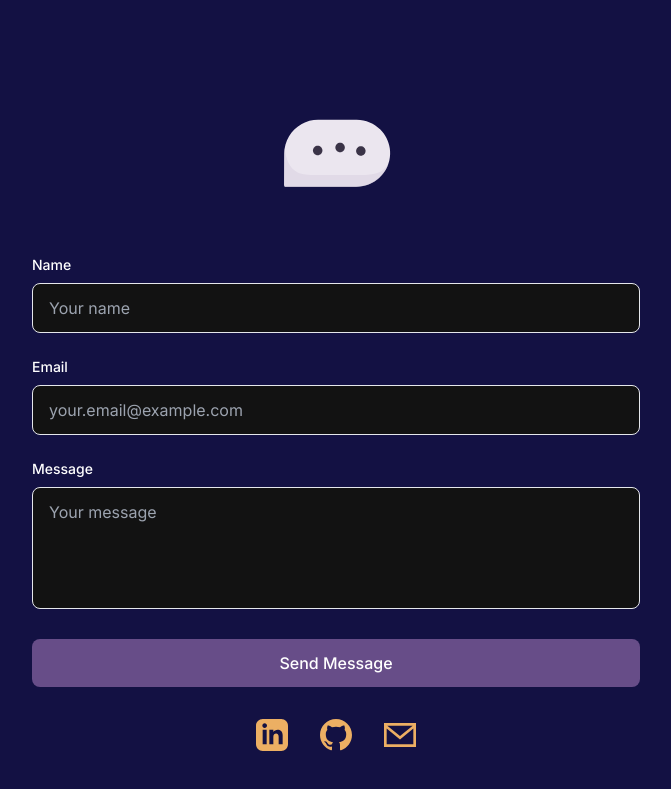
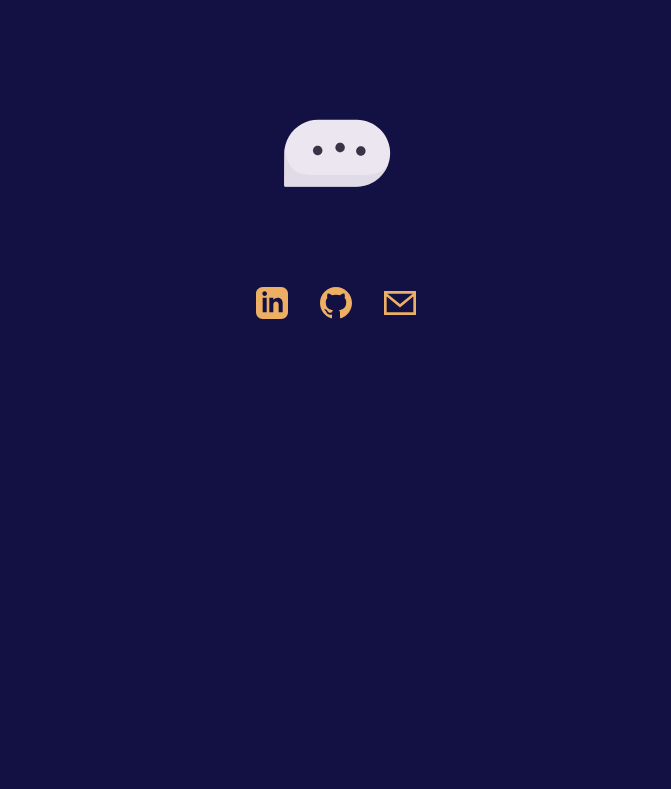
Before and after one commit to JacobLiberty/Porfolio, a Next.js app: page /portfolio/ in a window 1280 px wide. Shown: the part 3966-4755 px from the top of the page, without its empty margins (304-975 px from the left). After the commit the page ends 4349 px from the top, so only its background shows below. Built offline with nearby package versions, Linux system fonts and the light colour scheme.

Commit message:
remove form

```diff
--- a/src/components/Contact.tsx
+++ b/src/components/Contact.tsx
@@ -12,60 +12,6 @@ export default function Contact() {
           <div className="w-1/4">
             <ChatMessageAnimation />
           </div>
-        </div>
-        <div className="space-y-8 w-1/2 mx-auto">
-          <form
-            action="mailto:jacob.tobin.liberty@gmail.com"
-            method="POST"
-            encType="text/plain"
-            className="space-y-6"
-          >
-            <div>
-              <label htmlFor="name" className="block text-sm font-medium text-text mb-2">
-                Name
-              </label>
-              <input
-                type="text"
-                id="name"
-                name="name"
-                required
-                placeholder="Your name"
-                className="w-full px-4 py-3 rounded-lg bg-dark-light border border-dark-lighter text-text placeholder-text/50 focus:outline-none focus:ring-2 focus:ring-primary transition-all"
-              />
-            </div>
-            <div>
-              <label htmlFor="email" className="block text-sm font-medium text-text mb-2">
-                Email
-              </label>
-              <input
-                type="email"
-                id="email"
-                name="email"
-                required
-                placeholder="your.email@example.com"
-                className="w-full px-4 py-3 rounded-lg bg-dark-light border border-dark-lighter text-text placeholder-text/50 focus:outline-none focus:ring-2 focus:ring-primary transition-all"
-              />
-            </div>
-            <div>
-              <label htmlFor="message" className="block text-sm font-medium text-text mb-2">
-                Message
-              </label>
-              <textarea
-                id="message"
-                name="message"
-                required
-                rows={4}
-                placeholder="Your message"
-                className="w-full px-4 py-3 rounded-lg bg-dark-light border border-dark-lighter text-text placeholder-text/50 focus:outline-none focus:ring-2 focus:ring-primary transition-all resize-none"
-              />
-            </div>
-            <button
-              type="submit"
-              className="w-full bg-primary text-text py-3 rounded-lg font-medium hover:bg-primary/90 transition-colors duration-300"
-            >
-              Send Message
-            </button>
-          </form>
         </div>
         <div className="flex justify-center space-x-8 pt-8">
           <a
```
